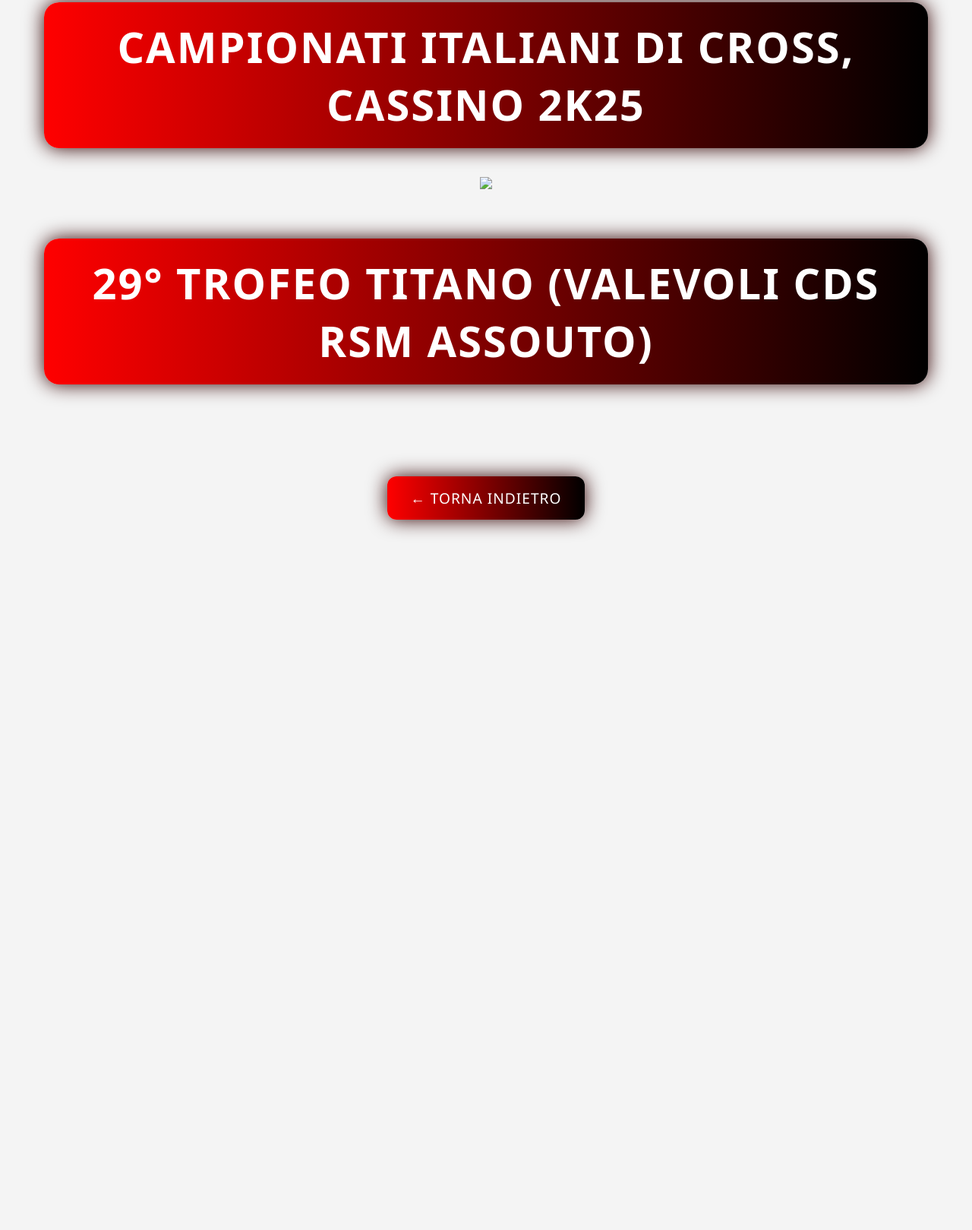
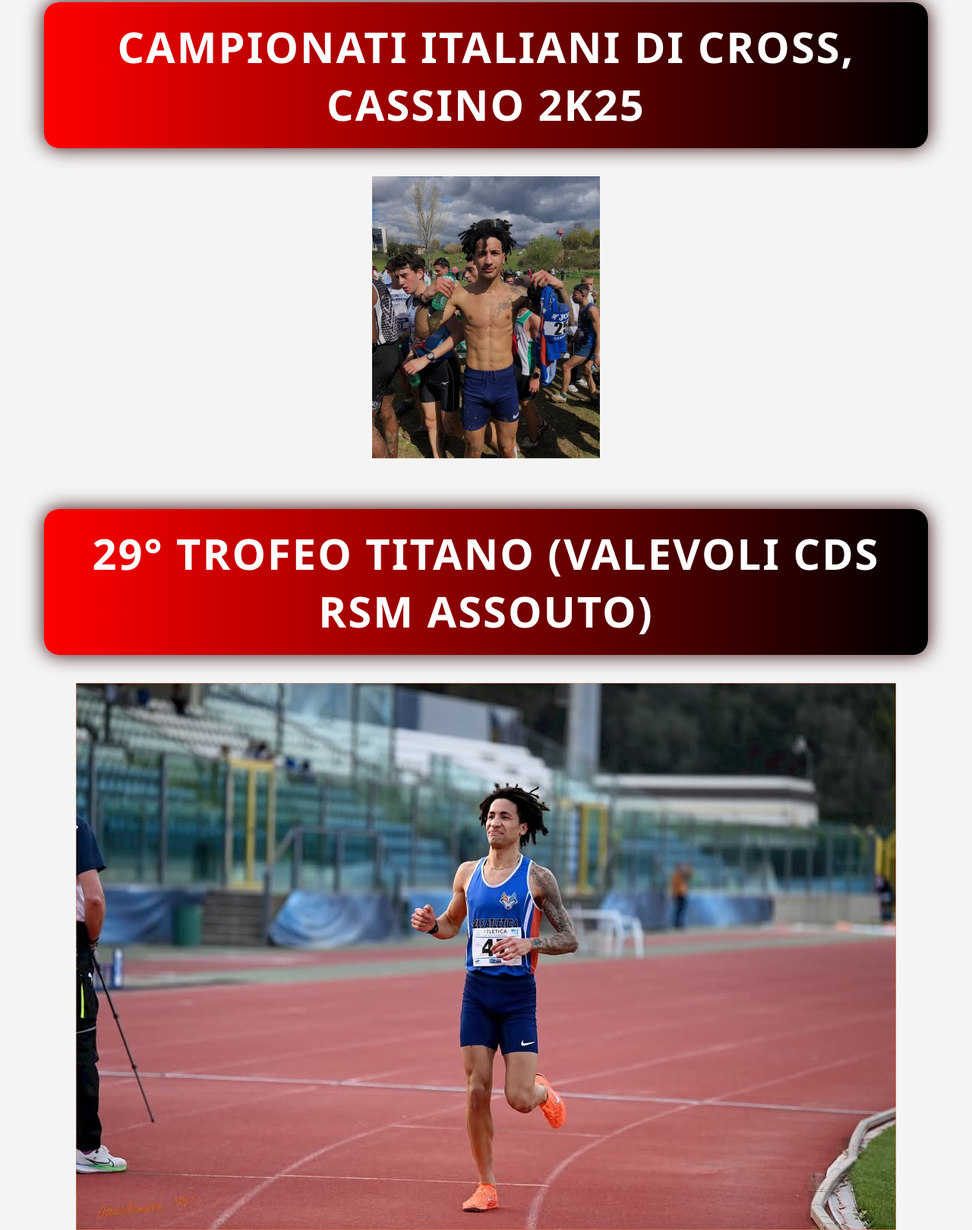
Before and after one commit to yosoycriss/app, a plain HTML site: page gallery.html in a window 1280 px wide. Shown: the part 93-1712 px from the top of the page at 76% size. Before the commit the page ends 835 px from the top, so only its background shows below. Drawn offline with Linux system fonts and the light colour scheme.

Commit message:
Update gallery.html

```diff
--- a/gallery.html
+++ b/gallery.html
@@ -2,7 +2,7 @@
 <html lang="it">
 <head>
   <meta charset="UTF-8">
-  <title>Campionati Italiani di Cross</title>
+  <title>Gallery kevoz</title>
   <style>
     body {
       background-color: #f4f4f4;
@@ -58,10 +58,10 @@
 <body>
 
   <h1>Campionati Italiani di Cross, Cassino 2K25</h1>
-  <img src="cassino.jpg" width="300">
+  <img src="images/cassino.jpg" width="300">
   <br><br>
   <h1>29° TROFEO TITANO (VALEVOLI CDS RSM ASSOUTO)</h1>
-  <img src="5k.jpg" alt="">
+  <img src="images/5k.jpg" alt="">
   <br><br>
 
   <a href="index.html" class="back-button">← Torna Indietro</a>
```
